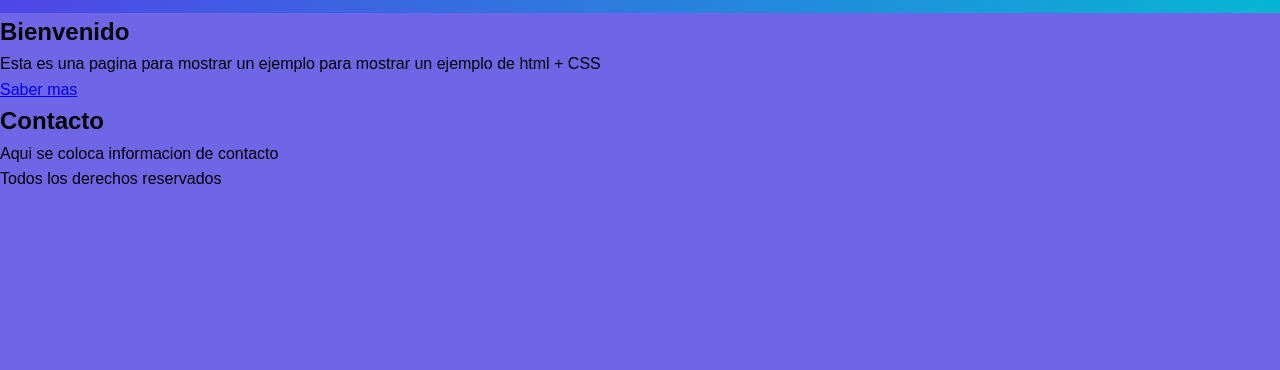
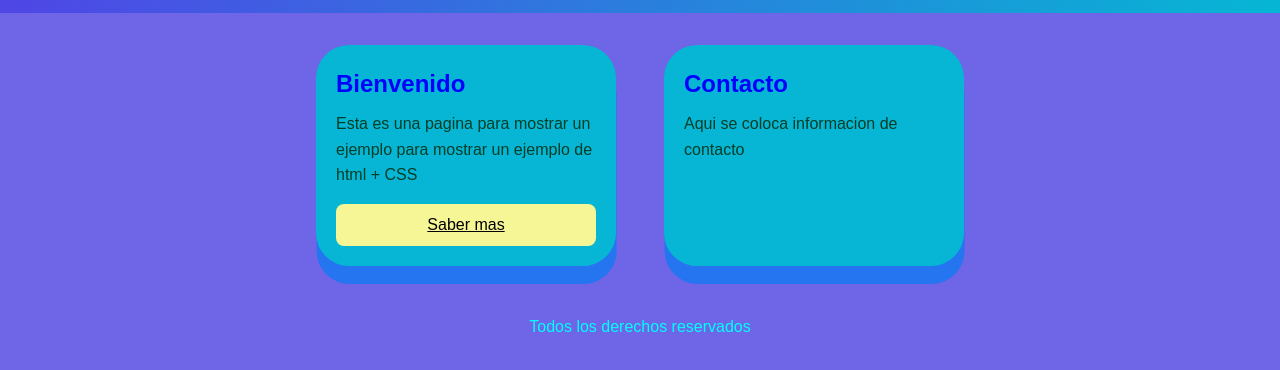
Before and after one commit to Alejoo0324/html_Alejo03, a plain HTML site: page index.html in a window 1280 px wide. Shown: the part 96-466 px from the top of the page. Drawn offline with Linux system fonts and the light colour scheme.

Commit message:
se terminan de hacer los estilos

```diff
--- a/styles.css
+++ b/styles.css
@@ -11,7 +11,6 @@ body{
     line-height: 1.6;
     background: rgb(110, 101, 231);
     color: black;
-
 }
 
 /* estilo para el encabezado con degrado+*/
@@ -21,3 +20,52 @@ body{
     padding: 1rem;
     text-align: center;
 }
+
+.subtitle{
+    opacity: 50%;
+}
+
+.contect{
+    display: flex; /* coloca las tarjetas una al lado de la otra*/
+    gap: 3rem; /*separar las tarjetas*/
+    flex-wrap: wrap;  /*permite */
+    justify-content: center;
+    padding: 2rem;
+
+}
+
+.card{
+    background: #06b6d4;
+    padding: 1.25rem;
+    border-radius: 33px;
+    box-shadow: 0.6px 18px rgba(31, 119, 242, 0.914);
+    width: 300px;
+}
+.card h2{
+    margin-bottom: 0.5rem;
+    color: blue;
+}
+.card p{
+    margin-bottom: 1rem;
+    color: rgb(1, 62, 39);
+    }
+.btn{
+    display: inline-block;
+    padding: 0.5rem 1rem;
+    background: rgb(246, 246, 151);
+    border-radius: 8px;
+    color: black;
+    justify-content: center;
+}
+
+.card a{
+    justify-content: center;
+    display: flex;
+    text-align: center;
+}
+
+.site-footer{
+    text-align: center;
+    padding: 1rem;
+    color: aqua;
+}
```
